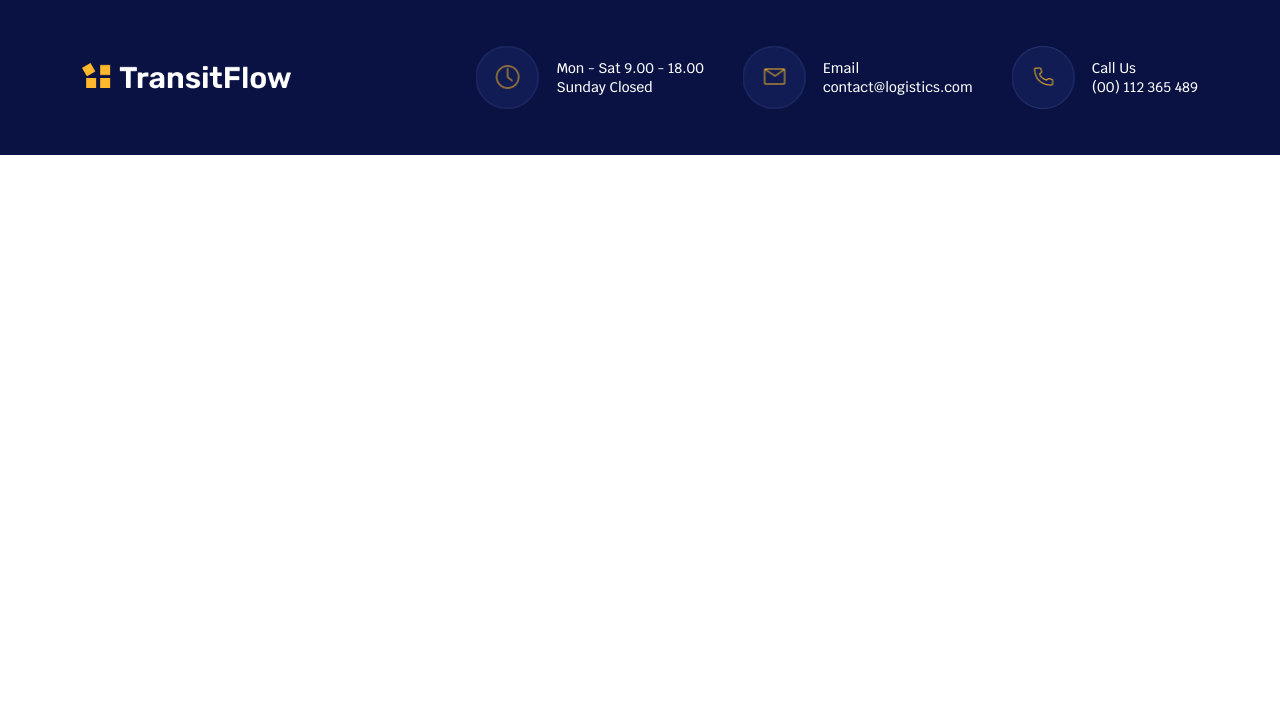
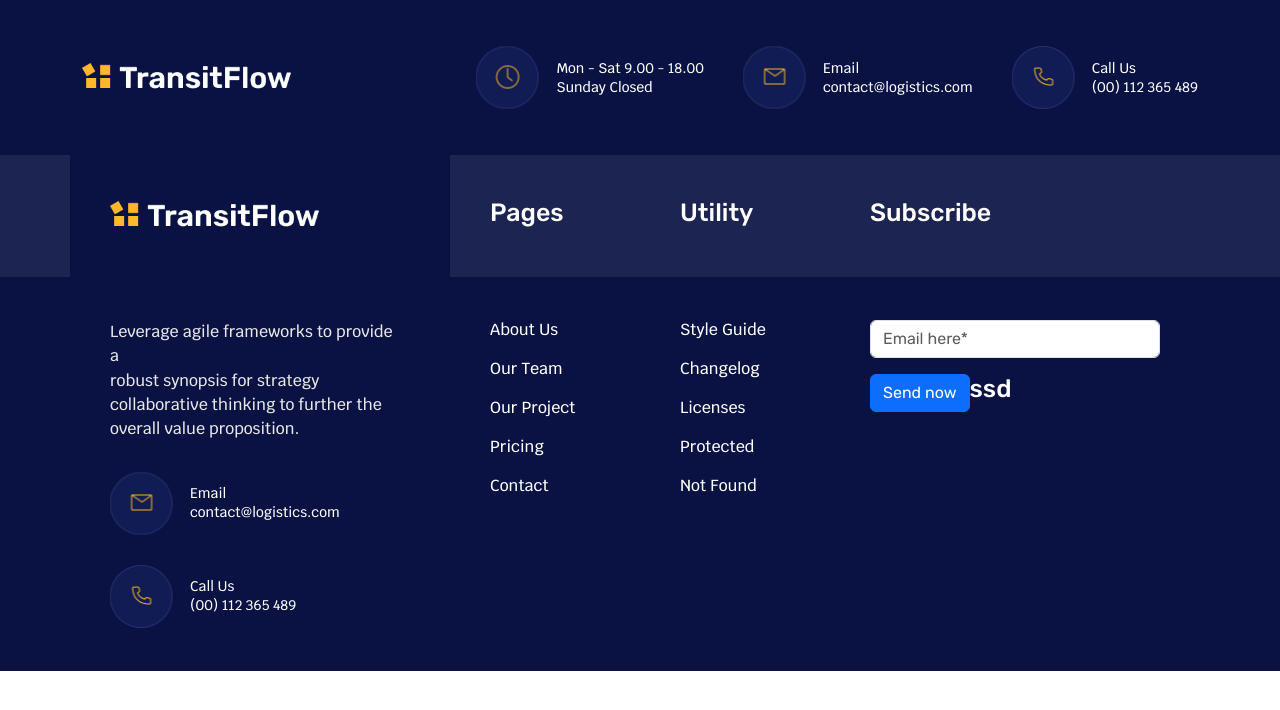
Before and after one commit to E-gap/transit-flow-site, a React (Create React App) app: page / in a window 1280 px wide. Shown: the top 710 px of the page. Built offline with nearby package versions, Linux system fonts and the light colour scheme.

Commit message:
footer update

```diff
--- a/src/App.js
+++ b/src/App.js
@@ -1,5 +1,5 @@
 import Header from "./components/Header/Header";
-// import Footer from "./components/Footer/Footer";
+import Footer from "./components/Footer/Footer";
 /* import MainSection from "./components/MainSection/MainSection";
 import AdvantagesSection from "./components/AdvantagesSection/AdvantagesSection";
 import ProductSection from "./components/ProductSection/ProductSection";
@@ -11,13 +11,7 @@ function App() {
   return (
     <div className="App">
       <Header />
-      {/* <MainSection />
-      <AdvantagesSection />
-      <ProductSection />
-      <PricingSection />
-      <OrderSection />
-      <ContactSection /> */}
-      {/* <Footer /> */}
+      <Footer />
     </div>
   );
 }
--- a/src/components/Footer/Footer.jsx
+++ b/src/components/Footer/Footer.jsx
@@ -1,187 +1,166 @@
 import css from "./Footer.module.css";
 import Container from "react-bootstrap/Container";
-/* import Row from "react-bootstrap/Row";
+import Row from "react-bootstrap/Row";
 import Col from "react-bootstrap/Col";
-import Button from "react-bootstrap/Button";
 import logo from "../../images/logo.png";
+import InputGroup from "react-bootstrap/InputGroup";
+
 import facebook from "../../images/footer/facebook.svg";
 import twitter from "../../images/footer/twitter.svg";
-import instagram from "../../images/footer/instagram.svg";
 import linkedin from "../../images/footer/linkedin.svg";
 import Nav from "react-bootstrap/Nav";
 import Form from "react-bootstrap/Form";
-import InputGroup from "react-bootstrap/InputGroup";
-import paypal from "../../images/footer/paypal.svg";
-import mastercard from "../../images/footer/mastercard.svg";
-import visa from "../../images/footer/visa.svg";
-import Notiflix from "notiflix"; */
+
+import Notiflix from "notiflix";
+import Button from "react-bootstrap/Button";
+import { useState } from "react";
 
 const Footer = () => {
+  const [validated, setValidated] = useState(false);
+
+  const handleSubmit = (event) => {
+    const form = event.currentTarget;
+    if (form.checkValidity() === false) {
+      event.preventDefault();
+      event.stopPropagation();
+    }
+
+    setValidated(true);
+  };
   return (
     <footer className={css.footer}>
+      <div className={css.firstPartFooter}>
         <Container>
-        {/* <Row className={`${css.rowLogo}  d-flex justify-content-between`}>
-          <Col xs={5}>
-            <a href="/home">
-              <img
-                className={css.logo}
-                src={logo}
-                width="79px"
-                alt="site logo"
-              />
+          <Row className={css.footerFirstRow}>
+            <Col
+              xs={4}
+              className={`${css.footerColumn} ${css.footerFirstColumn}`}
+            >
+              <a href="/">
+                <img src={logo} height="36px" alt="site logo" />
               </a>
             </Col>
+            <Col xs={2} className={css.footerColumn}>
+              Pages
+            </Col>
+            <Col xs={2} className={css.footerColumn}>
+              Utility
+            </Col>
+            <Col xs={4} className={css.footerColumn}>
+              Subscribe
+            </Col>
           </Row>
-        <div className={css.textPart}>
-          <div className={css.part1}>
-            <p className={css.part1_text}>
-              Some food has looked so awful that it's looked like something that
-              the dog's brought home.
+        </Container>
+      </div>
+      <div className={css.secondPartFooter}>
+        <Container>
+          <Row className={css.footerSecondRow}>
+            <Col xs={4} className={css.footerColumn}>
+              <p className={css.footerText}>
+                Leverage agile frameworks to provide a <br />
+                robust synopsis for strategy collaborative thinking to further
+                the overall value proposition.
               </p>
-            <p className={css.listLinksName}>Follow us</p>
-            <ul className={css.linkSocialList}>
-              <li className={css.socialLinkItem}>
-                <a href="/">
-                  <img src={facebook} alt="facebook icon" />
+              <ul className={css.contactList}>
+                <li className={css.contactItem}>
+                  <a
+                    href="mailto:contact@logistics.com"
+                    className={`${css.contactInfo} ${css.contactIconEmail}`}
+                  >
+                    Email <br />
+                    contact@logistics.com
                   </a>
                 </li>
-
-              <li className={css.socialLinkItem}>
-                <a href="/">
-                  <img src={twitter} alt="twitter icon" />
-                </a>
-              </li>
-              <li className={css.socialLinkItem}>
-                <a href="/">
-                  <img src={instagram} alt="instagram icon" />
-                </a>
-              </li>
-              <li className={css.socialLinkItem}>
-                <a href="/">
-                  <img src={linkedin} alt="linkedin icon" />
+                <li className={css.contactItem}>
+                  <a
+                    href="tel:00112365489"
+                    className={`${css.contactInfo} ${css.contactIconPhone}`}
+                  >
+                    Call Us <br />
+                    (00) 112 365 489
                   </a>
                 </li>
               </ul>
-          </div>
-          <div className={css.part2}>
-            <Nav className={css.linkList}>
-              <Nav.Link
-                href="#home"
-                className={`${css.navlink} footer link p-0`}
-              >
-                Home
-              </Nav.Link>
-              <Nav.Link
-                href="#product"
-                className={`${css.navlink} footer link p-0`}
-              >
-                Product
-              </Nav.Link>
-              <Nav.Link
-                href="#blog"
-                className={`${css.navlink} footer link p-0`}
-              >
-                Blog
-              </Nav.Link>
-              <Nav.Link
-                href="#pricing"
-                className={`${css.navlink} footer link p-0`}
-              >
-                Pricing
-              </Nav.Link>
-              <Nav.Link
-                href="#testimonials"
-                className={`${css.navlink} footer link p-0`}
-              >
-                Testimonials
-              </Nav.Link>
-              <Nav.Link
-                href="#contact_us"
-                className={`${css.navlink} footer link p-0`}
-              >
-                Contact Us
-              </Nav.Link>
-            </Nav>
-          </div>
-          <div className={css.part3}>
-            <Nav className={css.linkList}>
-              <Nav.Link
-                href="/delivery_information"
-                className={`${css.navlink} link p-0`}
-              >
-                Delivery Information
-              </Nav.Link>
-              <Nav.Link
-                href="/privacy_policy"
-                className={`${css.navlink}  link p-0`}
-              >
-                Privacy Policy
-              </Nav.Link>
-              <Nav.Link
-                href="/terms_condition"
-                className={`${css.navlink}  link p-0`}
-              >
-                Terms & Condition
-              </Nav.Link>
-              <Nav.Link
-                href="/search_terms"
-                className={`${css.navlink}  link p-0`}
-              >
-                Search Terms
-              </Nav.Link>
-              <Nav.Link
-                href="/order_return"
-                className={`${css.navlink}  link p-0`}
-              >
-                Order & Return
-              </Nav.Link>
-            </Nav>
-          </div>
-          <div className={css.part4}>
-            <Form.Label htmlFor="basic-url" className={css.label}>
-              Newsletter
-            </Form.Label>
-            <InputGroup
-              className={`${css.subscribeGroup} mb-3 border border-danger rounded`}
-            >
-              <Form.Control
-                placeholder="Your Email"
-                aria-label="Your Email"
-                aria-describedby="basic-addon2"
-                id="basic-url"
-                className={css.inputSubscribe}
-              />
-              <Button
-                variant="danger"
-                id="button-addon2"
-                className={css.buttonSubscribe}
-                onClick={() => {
-                  Notiflix.Notify.success("You are subcribed!");
-                }}
-              >
-                Subscribe
-              </Button>
-            </InputGroup>
-            <ul className={css.linkPaymentList}>
-              <li className={css.paymentItem}>
-                <a href="/">
-                  <img src={paypal} alt="paypal icon" />
+            </Col>
+            <Col xs={2} className={css.footerColumn}>
+              <ul className={css.footerList}>
+                <li className={css.footerListItem}>
+                  <a className={css.footerListLink} href="/">
+                    About Us
                   </a>
                 </li>
-              <li className={css.paymentItem}>
-                <a href="/">
-                  <img src={mastercard} alt="mastercard icon" />
+                <li className={css.footerListItem}>
+                  <a className={css.footerListLink} href="/">
+                    Our Team
                   </a>
                 </li>
-              <li className={css.paymentItem}>
-                <a href="/">
-                  <img src={visa} alt="visa icon" />
+                <li className={css.footerListItem}>
+                  <a className={css.footerListLink} href="/">
+                    Our Project
+                  </a>
+                </li>
+                <li className={css.footerListItem}>
+                  <a className={css.footerListLink} href="/">
+                    Pricing
+                  </a>
+                </li>
+                <li className={css.footerListItem}>
+                  <a className={css.footerListLink} href="/">
+                    Contact
                   </a>
                 </li>
               </ul>
+            </Col>
+            <Col xs={2} className={css.footerColumn}>
+              <ul className={css.footerList}>
+                <li className={css.footerListItem}>
+                  <a className={css.footerListLink} href="/">
+                    Style Guide
+                  </a>
+                </li>
+                <li className={css.footerListItem}>
+                  <a className={css.footerListLink} href="/">
+                    Changelog
+                  </a>
+                </li>
+                <li className={css.footerListItem}>
+                  <a className={css.footerListLink} href="/">
+                    Licenses
+                  </a>
+                </li>
+                <li className={css.footerListItem}>
+                  <a className={css.footerListLink} href="/">
+                    Protected
+                  </a>
+                </li>
+                <li className={css.footerListItem}>
+                  <a className={css.footerListLink} href="/">
+                    Not Found
+                  </a>
+                </li>
+              </ul>
+            </Col>
+            <Col xs={4} className={css.footerColumn}>
+              <Form noValidate validated={validated} onSubmit={handleSubmit}>
+                <Row className="mb-3">
+                  <Form.Group as={Col} xs="12" controlId="validationCustom01">
+                    <Form.Control
+                      required
+                      type="email"
+                      placeholder="Email here*"
+                    />
+                    <Form.Control.Feedback>Looks good!</Form.Control.Feedback>
+                  </Form.Group>
+                </Row>
+                <div className={css.divFlex}>
+                  <Button type="submit">Send now</Button>
+                  <p>ssd</p>
                 </div>
-        </div> */}
+              </Form>
+            </Col>
+          </Row>
         </Container>
+      </div>
     </footer>
   );
 };
--- a/src/components/Footer/Footer.module.css
+++ b/src/components/Footer/Footer.module.css
@@ -1,108 +1,95 @@
 .footer {
-  font-family: "Roboto", sans-serif;
-  font-weight: 400;
-  font-size: 12px;
-  line-height: 1.4;
-  padding-top: 70px;
-  padding-bottom: 70px;
-  background-color: #0a0808;
-  color: grey;
+  background-color: #091242;
+  font-family: "Krub", sans-serif;
+  font-weight: 500;
+  font-size: 16px;
+  line-height: 2.5;
+  padding-top: 0px;
+  padding-bottom: 0px;
+  color: #ffffff;
 }
 
-.rowLogo {
-  margin-bottom: 0px;
+.firstPartFooter {
+  background-color: rgba(255, 255, 255, 0.08);
 }
 
-.logo {
-  width: 79px;
-  height: 79px;
+.footerFirstColumn {
+  background-color: #091242;
 }
 
-.textPart {
-  display: flex;
+.footerColumn {
+  padding: 43px 50px 43px 40px;
+  font-family: "Rubik", sans-serif;
+  font-size: 25px;
+  line-height: 1.19;
 }
 
-.textPart > div:not(:last-child) {
-  margin-right: 60px;
-  width: 207px;
+.footerText {
+  font-family: "Krub", sans-serif;
+  font-weight: 500;
+  font-size: 16px;
+  line-height: 1.52;
+  color: #e8e8e8;
+  margin-bottom: 30px;
 }
 
-.part1_text {
-  margin-bottom: 25px;
-}
-
-.linkSocialList {
-  display: flex;
-}
-
-.listLinksName {
-  color: white;
-  font-weight: 500;
-  line-height: 1.17;
-  margin-bottom: 8px;
-}
-
-.socialLinkItem:not(:last-child) {
-  margin-right: 10px;
-}
-
-.linkList {
-  display: flex;
-  flex-direction: column;
-}
-
-.linkList a:not(:last-child) {
-  padding: 0;
-  margin-bottom: 10px;
-}
-
-.navlink {
-  color: grey;
-  line-height: 1.17;
-}
-
-.part4 {
-  flex: 1;
-}
-
-.label {
-  color: #ffffff;
-  margin-bottom: 13px;
-}
-
-.inputSubscribe {
-  background-color: #0a0808;
-  color: grey;
-  font-family: "Roboto", sans-serif;
-  font-weight: 400;
-  font-size: 14px;
-  line-height: 1.17;
-  padding-top: 20px;
-  padding-bottom: 20px;
-  padding-left: 32px;
-}
-
-.inputSubscribe::placeholder {
-  color: grey;
-}
-
-.subscribeGroup {
-  margin-bottom: 15px;
-}
-
-.linkPaymentList {
+.contactItem {
   display: flex;
   align-items: center;
 }
 
-.paymentItem:not(:last-child) {
-  margin-right: 15px;
+.contactItem:not(:last-child) {
+  margin-bottom: 30px;
 }
 
-.buttonSubscribe:hover,
-.buttonSubscribe:focus {
-  color: var(--color_hover);
-  background-color: var(--background_color_hover);
-  outline: none;
-  border: 1px solid var(--background_color_hover);
+.contactInfo {
+  font-family: "Krub", sans-serif;
+  font-size: 14px;
+  line-height: 1.35;
+  display: flex;
+  align-items: center;
+  color: #ffffff;
+  text-decoration: none;
 }
+
+.contactInfo::before {
+  content: "";
+  display: inline-block;
+  width: 63px;
+  height: 63px;
+  background-position: center;
+  background-repeat: no-repeat;
+  margin-right: 17px;
+}
+
+.contactIconTime::before {
+  background-image: url("../../images/header/iconTime.png");
+}
+
+.contactIconEmail::before {
+  background-image: url("../../images/header/iconEmail.png");
+}
+
+.contactIconPhone::before {
+  background-image: url("../../images/header/iconPhone.png");
+}
+
+.footerListItem {
+  display: flex;
+}
+
+.footerListItem:not(:last-child) {
+  margin-bottom: 20px;
+}
+
+.footerListLink {
+  font-family: "Krub", sans-serif;
+  font-weight: 500;
+  font-size: 16px;
+  color: #ffffff;
+  text-decoration: none;
+}
+
+.divFlex {
+  display: flex;
+}
```
Also changed, not shown: src/components/Header/Header.module.css (+0 -19 lines). Lines whose indentation alone changed are shown as unchanged.
